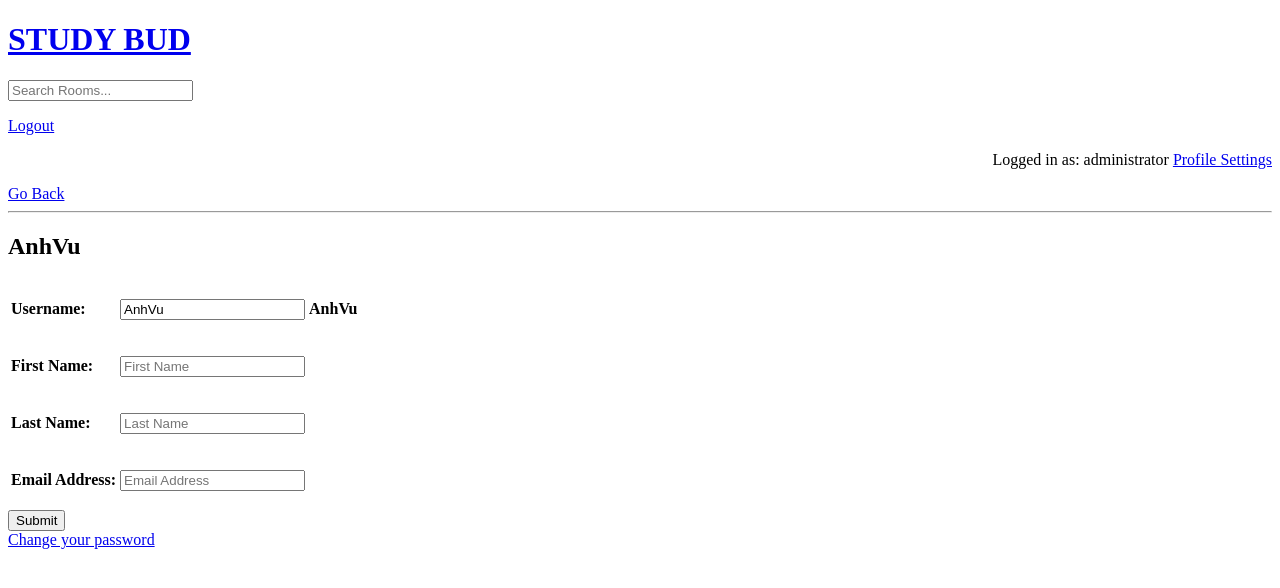
After one commit to kmehta-netmatic/studybud, a Django app: page /edit-user-profile/4 in a window 1280 px wide. The commit adds this page. Shown: the top 588 px of the page. Run offline with Django 4.2, Linux system fonts and the light colour scheme; a user stored in the database is signed in; data comes from the database, SQL or seed files in the repository; lists and menus that the app fills with data are empty.

Commit message:
Update the forms template

```diff
--- /dev/null
+++ b/base/templates/base/edit_user_profile.html
@@ -0,0 +1,64 @@
+{% extends 'main.html' %}
+
+{% block content %}
+<h2>{{user_details.username}}</h2>
+<div>
+    {% if page == 'updateSettings' %}
+        <form method="POST" action="">
+            {% csrf_token %}
+            <table>
+                <tr>
+                <th><p align="left"><label>Username: </label></p></th>
+                <th><p align="right"><input type="text" name="username" placeholder="Username" value="{{ user_details.username }}" /></p></th>
+                <th><p align="center">{{ user_details.username }}</p></th>
+                </tr>
+                <tr>
+                <th><p align="left"><label>First Name: </label></p></th>
+                <th><p align="right"><input type="text" name="firstname" placeholder="First Name" value="{{ user_details.first_name }}" /></p></th>
+                <th><p align="center">{{ user_details.first_name }}</p></th>
+                </tr>
+                <tr>
+                <th><p align="left"><label>Last Name:</label></p></th>
+                <th><p align="right"><input type="text" name="lastname" placeholder="Last Name" value="{{ user_details.last_name }}" /></p></th>
+                <th><p align="center">{{ user_details.last_name }}</p></th>
+                </tr>
+                <tr>
+                <th><p align="left"><label>Email Address:</label></p></th>
+                <th><p align="right"><input type="email" name="email" placeholder="Email Address" value="{{ user_details.email }}" /></p></th>
+                <th><p align="center">{{ user_details.email }}</p></th>
+                </tr>
+                </table>
+            <input type="submit" value="Submit" />
+        </form>
+        <a href="{% url 'edit-user-password' user_details.id  %}">Change your password</a>
+    {% elif page == 'updatePassword'  %}
+        <form method="POST" action="">
+            {% csrf_token %}
+            <table>
+            <tr>
+            <th><p align="left"><label>Enter the old password:</label></p></th>
+            <th><p align="right"><input type="password" name="oldPassword" placeholder="Old Password" /></p></th>
+            </tr>
+            <tr>
+            <th><p align="left"><label>New password:</label></p></th>
+            <th><p align="right"><input type="password" name="password" placeholder="New Password" /></p></th>
+            </tr>
+            <tr>
+            <th><p align="left"><label>Confirm new password:</label></p></th>
+            <th><p align="right"><input type="password" name="confirmPassword" placeholder="Confirm Password" /></p></th>
+            </tr>
+            </table>
+            <input type="submit" value="Submit" />
+            {% if update_message != None %}
+                {{ update_message }}
+            {% endif %}
+        </form>
+    {% endif %}
+
+
+
+
+
+
+</div>
+{% endblock %}
--- a/base/templates/base/home.html
+++ b/base/templates/base/home.html
@@ -39,7 +39,7 @@
             <div>
                 <h5><a href="{% url 'edit-room' room.id %}">Edit Room</a> &nbsp; <a href="{% url 'delete-room' room.id %}">Delete Room</a></h5>
                 <h2> <a href="{% url 'room' room.id %}">{{room.name}}</a></h2>
-                <span>Created by: @{{room.host.username}}/{{room.host.email}}</span>
+                <span>Created by: <a href="{% url 'user-profile' room.host.id %}">@{{room.host.username}}</a>/{{room.host.email}}</span>
                 <span>
                     {% if room.host.is_superuser == 1 %}
                         {{room.host.username}} is a Super User
--- a/base/templates/base/room.html
+++ b/base/templates/base/room.html
@@ -10,11 +10,12 @@ Created By: {{room.host}}
     <h3>CONVERSATION</h3><br>
         {% for room_message in room_messages %}
 
-            <small>User: {{room_message.user.username}} Last Update: {{room_message.updated|timesince}} ago</small><br>
+            <small>User: {{room_message.user.username}} Last Update: {{room_message.updated|timesince}} ago</small>
             <h4>{{room_message.body}}</h4>
             <a href="{% url 'delete-message' room_message.id %}">Delete Comment</a></h5>
+            <hr>
         {% endfor %}
-    <br><hr>
+    <hr>
 </div>
 {% if request.user.is_authenticated %}
 <div class="comment-form">
--- a/base/urls.py
+++ b/base/urls.py
@@ -12,4 +12,7 @@ urlpatterns = [
     path('delete-room/<int:pk>/', views.deleteRoom, name='delete-room'),
     path('delete-message/<int:pk>/', views.deleteComment, name='delete-message'),
     path('notAuthorized/', views.notAuthorized, name='notAuthorized'),
+    path('user-profile/<int:pk>', views.userProfile, name='user-profile'),
+    path('edit-user-profile/<int:pk>', views.userEditProfile, name='edit-user-profile'),
+    path('edit-user-password/<int:pk>', views.userEditPassword, name='edit-user-password'),
 ]
--- a/base/views.py
+++ b/base/views.py
@@ -7,9 +7,10 @@ from django.contrib.auth import authenticate, login, logout
 from django.contrib import messages
 from django.contrib.auth.decorators import login_required
 from django.contrib.auth.forms import UserCreationForm
-from .forms import RoomForm
+from .forms import RoomForm, MessageForm, UserForm
 from django.db.models import Q
 from django.template import loader
+from passlib.hash import pbkdf2_sha256
 
 # Create your views here.
 
@@ -57,9 +58,7 @@ def registerPage(request):
         form = UserCreationForm(request.POST)
         if form.is_valid():
             user = form.save(commit=False)
-            print(user)
             user.username = user.username.lower()
-            print(user)
             form.save()
             login(request, user)
             return redirect(home)
@@ -128,9 +127,7 @@ def updateRoom(request, pk):
 
     room = Room.objects.get(id=pk)
     form = RoomForm(instance=room)
-    print(request.user.is_superuser)
-    print(request.user)
-    print(room.host)
+
     if request.user==room.host or request.user.is_superuser==1:
 
         if request.method =='POST':
@@ -173,3 +170,58 @@ def deleteComment(request, pk):
 
     else:
         return redirect('notAuthorized')
+
+@login_required(login_url='login')
+def userProfile(request, pk):
+    user_details = User.objects.get(id=pk)
+    rooms = user_details.room_set.all().order_by('created')
+    topics = Topic.objects.all()
+    room_messages = user_details.messages_set.all()
+    context =  { 'user_details': user_details, 'rooms': rooms, 'topics': topics, 'room_messages': room_messages }
+    return render(request, 'base/user_profile.html', context)
+
+@login_required(login_url='login')
+def userEditProfile(request, pk):
+    page = 'updateSettings'
+    request.user.id == pk
+    user_details = User.objects.get(id=pk)
+
+    print(user_details.email)
+
+    if request.method =='POST':
+        update_userSettings = User.objects.update(
+            username = request.POST.get('username'),
+            first_name = request.POST.get('firstname'),
+            last_name = request.POST.get('firstname'),
+            email = request.POST.get('email')
+            )
+        return redirect('home')
+
+    context = { 'page': page, 'user_details': user_details }
+    return render(request, 'base/edit_user_profile.html', context)
+
+@login_required(login_url='login')
+def userEditPassword(request, pk):
+    page = 'updatePassword'
+    request.user.id == pk
+    user_details = User.objects.get(id=pk)
+
+
+    if request.method =='POST':
+        print(request.POST.get('password'))
+        print(request.POST.get('confirmPassword'))
+        if request.POST.get('oldPassword') == user_details.password:
+            if request.POST.get('password') == request.POST.get('confirmPassword'):
+                update_password = User.objects.update(password = request.POST.get('password'))
+                return redirect('home')
+            else:
+                update_message = 'New password and Confirm password do not match'
+                context = { 'page': page, 'update_message': update_message }
+                return render(request, 'base/edit_user_profile.html', context)
+        else:
+            update_message = 'Old password is incorrect'
+            context = { 'page': page, 'update_message': update_message }
+            return render(request, 'base/edit_user_profile.html', context)
+
+    context = { 'page': page }
+    return render(request, 'base/edit_user_profile.html', context)
--- a/templates/navbar.html
+++ b/templates/navbar.html
@@ -9,7 +9,10 @@
 <p align="left">
 {% if request.user.is_authenticated %}
 <a href={% url 'logout' %}> Logout </a>
-<p align="right">Logged in as: {{request.user.username}}</p>
+<p align="right">
+Logged in as: {{request.user.username}}
+<a href="{% url 'edit-user-profile' request.user.id%}">Profile Settings</a>
+</p>
 {% else %}
 <a href={% url 'login' %}> Login </a>
 {% endif %}</p>
```
Also changed, not shown: base/forms.py (+8 -0 lines), base/templates/base/user_profile.html (added, +56 -0 lines), base/templates/base/userprofile.html (deleted).
